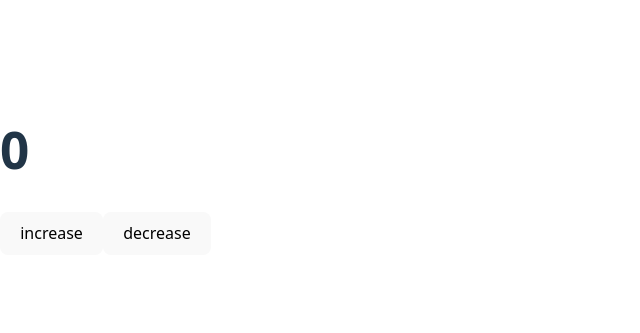
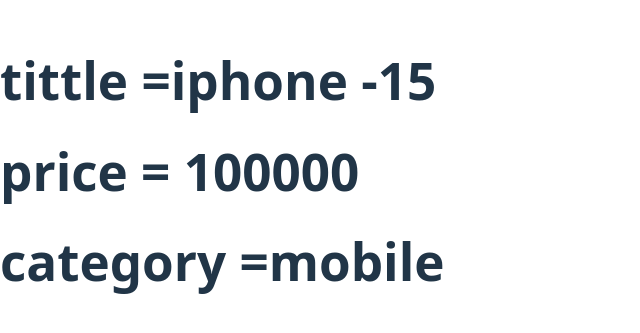
Before and after one commit to kushwahawakeel12/ReactProject, a React (Vite) app: page / in a window 1280 px wide. Shown: the part 229-562 px from the top of the page, without its empty margins (0-640 px from the left). Built offline with nearby package versions, Linux system fonts and the light colour scheme.

Commit message:
completed Filter and Map

```diff
--- a/src/App.jsx
+++ b/src/App.jsx
@@ -8,6 +8,8 @@
 import Laptop from './Components/Laptop'
 import Events from './Components/Events'
 import Counter from './Components/Counter'
+import MapProducts from './Components/MapProducts'
+import FilterProducts from './Components/FilterProducts'
 
 
 function App() {
@@ -104,8 +106,17 @@
 
 
 <div>
-<Counter />
+{/* <Counter /> */}
 </div>
+
+<div>
+{/* <MapProducts/> */}
+</div>
+
+<div>
+  <FilterProducts/>
+</div>
+
 
     </>
   )
--- /dev/null
+++ b/src/Components/FilterProducts.jsx
@@ -0,0 +1,25 @@
+import React from "react";
+
+const FilterProducts=()=>{
+
+  const products = [
+    {id:1,tittle:"iphone -15",category:"mobile",price:"100000"}
+  ]
+  const filterData = products.filter((data)=>data.category==="mobile")
+  return (
+    <>
+    <div>
+    {
+      filterData.map((data1)=> <div key={data1.id}>
+<h1>tittle ={  data1.tittle}</h1>
+<h1>price = { data1.price}</h1>
+<h1>  category ={ data1.category}</h1>
+      </div>)
+    }
+    </div>
+
+    </>
+  )
+}
+
+export default FilterProducts
--- /dev/null
+++ b/src/Components/MapProducts.jsx
@@ -0,0 +1,31 @@
+import React from "react";
+
+const MapProducts=()=>{
+const Product = [
+  {id:1,tittle:"iphone - 15", price:"100000"},
+  {id:2,tittle:"iphone - 16", price:"200000"},
+  {id:3,tittle:"iphone - 17", price:"300000"},
+  {id:4,tittle:"iphone - 18", price:"400000"}
+
+]
+
+  return (
+    <>
+
+    <div>
+     {
+      Product.map((data)=>
+      <div key={data.id}>
+        <hr />
+       <h1> tittle = {data.tittle}</h1>
+       <h1> price = {data.price}</h1>
+
+      </div>)
+     }
+
+    </div>
+
+    </>
+  )
+}
+export default MapProducts
```
